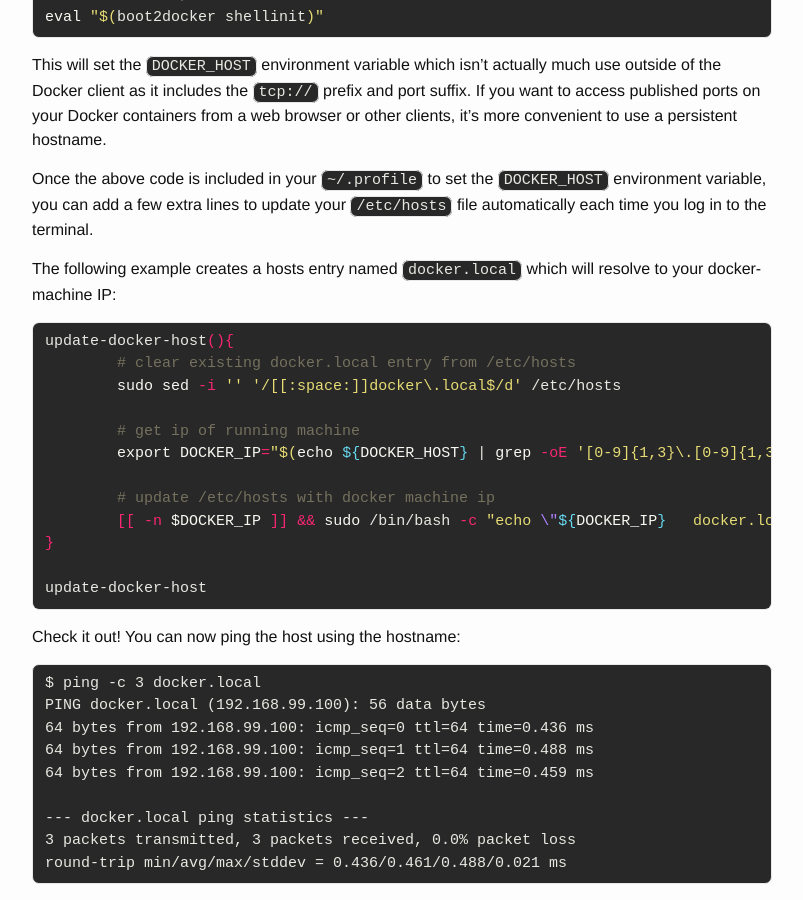
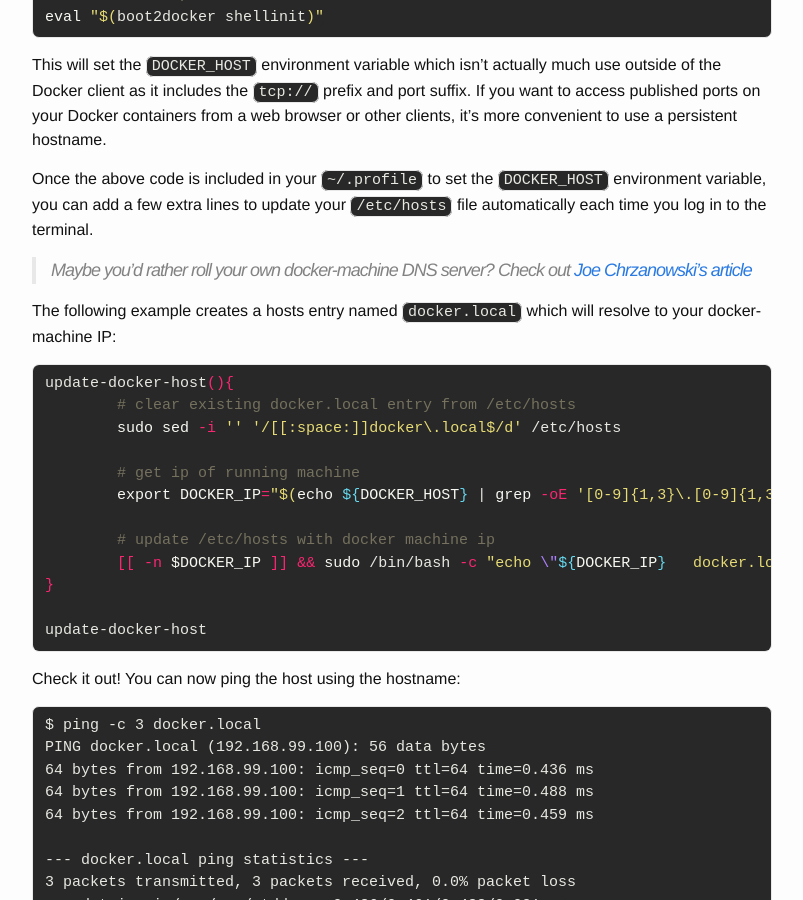
Before and after one commit to cavaliercoder/cavaliercoder.github.io, a Jekyll site: the page built from _posts/2015-10-13-update-etc-hosts-for-docker-machine.md, in a window 1280 px wide and 900 px high, scrolled down 423 px. Shown: the whole window, without its empty margins (238-1041 px from the left). Built offline with Jekyll 4.4.1, drawn with Linux system fonts in a browser that asks for light colours; comment, search, counter and statistics services are not loaded.

Commit message:
Added link to similar docker-machine article

```diff
--- a/_posts/2015-10-13-update-etc-hosts-for-docker-machine.md
+++ b/_posts/2015-10-13-update-etc-hosts-for-docker-machine.md
@@ -25,6 +25,9 @@ web browser or other clients, it's more convenient to use a persistent hostname.
 Once the above code is included in your `~/.profile` to set the `DOCKER_HOST`
 environment variable, you can add a few extra lines to update your `/etc/hosts`
 file automatically each time you log in to the terminal.
+
+> Maybe you'd rather roll your own docker-machine DNS server? Check out
+  [Joe Chrzanowski's article](https://engineering.salesforceiq.com/2015/10/08/up-the-rabbit-hole-part-i-a-docker-machine-dns-server.html)
 
 The following example creates a hosts entry named `docker.local` which will
 resolve to your docker-machine IP:
```
